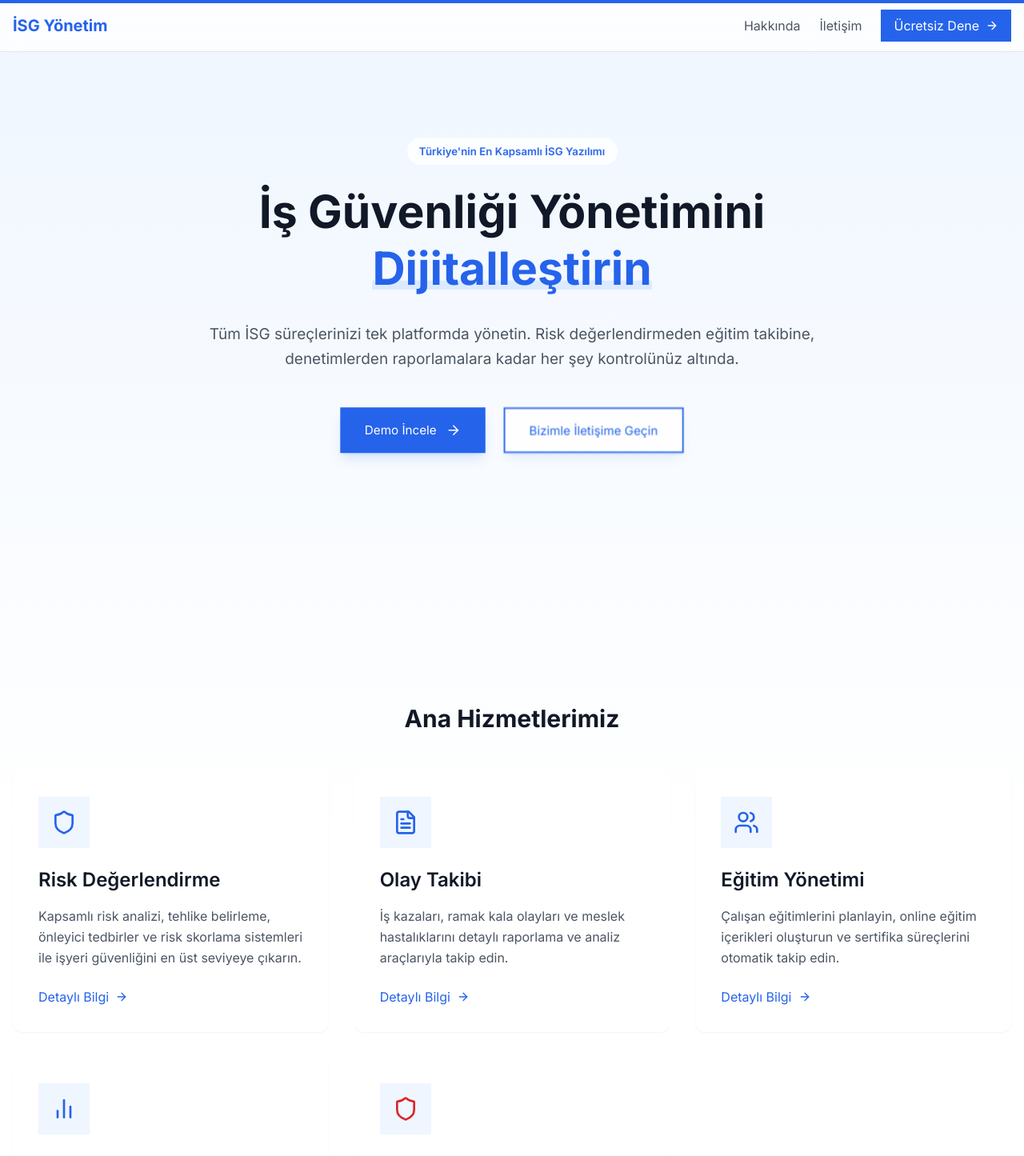
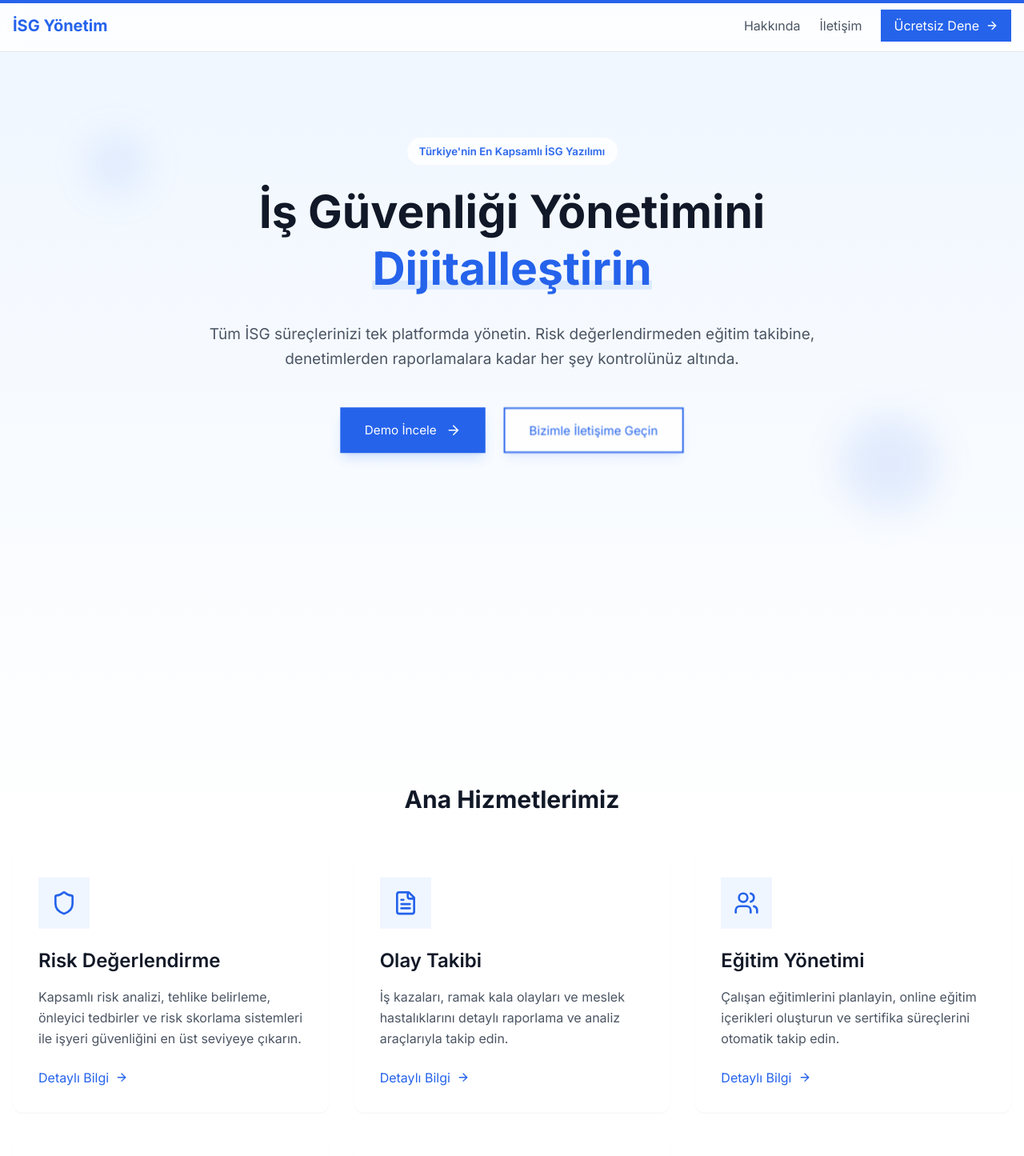
Before and after one commit to imehmetcn/isg, a Next.js app: page / in a window 1280 px wide. Shown: the top 1445 px of the page at 80% size. Built offline with nearby package versions, Linux system fonts and the light colour scheme.

Commit message:
Add parallax effects, hover animations, and page transitions

```diff
--- a/src/app/page.tsx
+++ b/src/app/page.tsx
@@ -2,7 +2,8 @@
 
 import { ArrowRight, BarChart2, FileText, Shield, Users } from "lucide-react"
 import Link from "next/link"
-import { motion, useScroll, useTransform } from "framer-motion"
+import { motion, useScroll, useTransform, AnimatePresence } from "framer-motion"
+import { useRef } from "react"
 
 const fadeInUp = {
   initial: { opacity: 0, y: 20 },
@@ -23,8 +24,31 @@ export default function Home() {
   const opacity = useTransform(scrollYProgress, [0, 0.2], [1, 0])
   const scale = useTransform(scrollYProgress, [0, 0.2], [1, 0.95])
 
+  // Parallax refs and effects
+  const heroRef = useRef(null)
+  const featuresRef = useRef(null)
+
+  const { scrollYProgress: heroProgress } = useScroll({
+    target: heroRef,
+    offset: ["start start", "end start"]
+  })
+
+  const { scrollYProgress: featuresProgress } = useScroll({
+    target: featuresRef,
+    offset: ["start end", "end start"]
+  })
+
+  const heroY = useTransform(heroProgress, [0, 1], ["0%", "50%"])
+  const featuresY = useTransform(featuresProgress, [0, 1], ["0%", "25%"])
+
   return (
-    <div className="flex flex-col min-h-screen bg-gradient-to-b from-blue-50 via-white to-white">
+    <AnimatePresence mode="wait">
+      <motion.div
+        initial={{ opacity: 0 }}
+        animate={{ opacity: 1 }}
+        exit={{ opacity: 0 }}
+        className="flex flex-col min-h-screen bg-gradient-to-b from-blue-50 via-white to-white"
+      >
         {/* Navigation */}
         <motion.nav
           initial={{ y: -100 }}
@@ -34,10 +58,23 @@ export default function Home() {
         >
           <div className="container mx-auto px-4 py-3">
             <div className="flex items-center justify-between">
-            <div className="text-xl font-bold text-blue-600">İSG Yönetim</div>
+              <motion.div
+                whileHover={{ scale: 1.05 }}
+                className="text-xl font-bold text-blue-600 cursor-pointer"
+              >
+                İSG Yönetim
+              </motion.div>
               <div className="flex items-center gap-6">
+                <motion.div whileHover={{ y: -2 }}>
                   <Link href="/about" className="text-gray-600 hover:text-blue-600 transition">Hakkında</Link>
+                </motion.div>
+                <motion.div whileHover={{ y: -2 }}>
                   <Link href="/contact" className="text-gray-600 hover:text-blue-600 transition">İletişim</Link>
+                </motion.div>
+                <motion.div
+                  whileHover={{ scale: 1.05 }}
+                  whileTap={{ scale: 0.95 }}
+                >
                   <Link
                     href="/register"
                     className="bg-blue-600 text-white px-4 py-2 rounded-lg hover:bg-blue-700 transition flex items-center gap-2 group"
@@ -45,6 +82,7 @@ export default function Home() {
                     Ücretsiz Dene
                     <ArrowRight size={16} className="group-hover:translate-x-1 transition" />
                   </Link>
+                </motion.div>
               </div>
             </div>
           </div>
@@ -52,9 +90,37 @@ export default function Home() {
 
         {/* Hero Section */}
         <motion.section
-        style={{ opacity, scale }}
+          ref={heroRef}
+          style={{ opacity, scale, y: heroY }}
           className="min-h-screen pt-20 relative overflow-hidden"
         >
+          {/* Floating Shapes */}
+          <motion.div
+            animate={{
+              y: [0, -20, 0],
+              rotate: [0, 10, 0]
+            }}
+            transition={{
+              duration: 5,
+              repeat: Infinity,
+              ease: "easeInOut"
+            }}
+            className="absolute top-40 left-20 w-20 h-20 bg-blue-500/10 rounded-full blur-xl"
+          />
+          <motion.div
+            animate={{
+              y: [0, 20, 0],
+              rotate: [0, -10, 0]
+            }}
+            transition={{
+              duration: 7,
+              repeat: Infinity,
+              ease: "easeInOut",
+              delay: 1
+            }}
+            className="absolute bottom-40 right-20 w-32 h-32 bg-blue-600/10 rounded-full blur-xl"
+          />
+
           {/* Main Content */}
           <div className="container mx-auto px-4 pt-20">
             <div className="max-w-4xl mx-auto text-center relative">
@@ -120,7 +186,11 @@ export default function Home() {
         </motion.section>
 
         {/* Features */}
-      <section className="py-20">
+        <motion.section
+          ref={featuresRef}
+          style={{ y: featuresY }}
+          className="py-20"
+        >
           <div className="container mx-auto px-4">
             <motion.h2
               initial={{ opacity: 0, y: 20 }}
@@ -172,18 +242,30 @@ export default function Home() {
                     animate: { opacity: 1, y: 0 }
                   }}
                   transition={{ duration: 0.5 }}
-                className="bg-white p-8 rounded-xl shadow-sm hover:shadow-md transition group"
+                  whileHover={{
+                    y: -5,
+                    transition: { duration: 0.2 }
+                  }}
+                  className="bg-white p-8 rounded-xl shadow-sm hover:shadow-lg transition group"
                 >
                   <motion.div
-                  whileHover={{ scale: 1.1 }}
+                    whileHover={{
+                      scale: 1.1,
+                      rotate: 5
+                    }}
                     className="w-16 h-16 bg-blue-50 rounded-lg flex items-center justify-center mb-6"
                   >
                     {feature.icon}
                   </motion.div>
-                <h3 className="text-2xl font-semibold text-gray-900 mb-4">{feature.title}</h3>
+                  <motion.h3
+                    whileHover={{ x: 5 }}
+                    className="text-2xl font-semibold text-gray-900 mb-4"
+                  >
+                    {feature.title}
+                  </motion.h3>
                   <p className="text-gray-600 leading-relaxed">{feature.description}</p>
                   <motion.div
-                  whileHover={{ x: 10 }}
+                    whileHover={{ x: 10, scale: 1.02 }}
                     className="mt-6"
                   >
                     <Link
@@ -198,7 +280,7 @@ export default function Home() {
               ))}
             </motion.div>
           </div>
-      </section>
+        </motion.section>
 
         {/* Footer */}
         <footer className="bg-gray-900 text-gray-400 py-12">
@@ -236,9 +318,14 @@ export default function Home() {
                 </ul>
               </div>
             </div>
-          <div className="border-t border-gray-800 mt-12 pt-8 text-sm text-center">
+            <motion.div
+              initial={{ opacity: 0 }}
+              whileInView={{ opacity: 1 }}
+              viewport={{ once: true }}
+              className="border-t border-gray-800 mt-12 pt-8 text-sm text-center"
+            >
               © {new Date().getFullYear()} İSG Yönetim. Tüm hakları saklıdır.
-          </div>
+            </motion.div>
           </div>
         </footer>
 
@@ -247,6 +334,7 @@ export default function Home() {
           className="fixed top-0 left-0 right-0 h-1 bg-blue-600 origin-left z-50"
           style={{ scaleX: scrollYProgress }}
         />
-    </div>
+      </motion.div>
+    </AnimatePresence>
   )
 }
```
Lines whose indentation alone changed are shown as unchanged.
